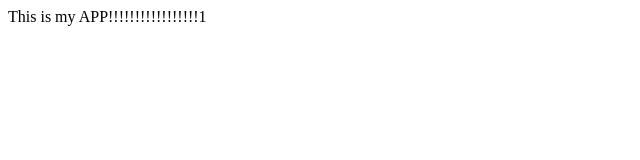
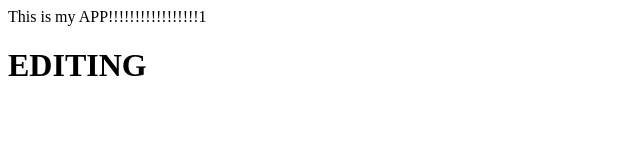
Before and after one commit to AjeetSingh02/git_tutorial, a plain HTML site: page index.html in a window 1280 px wide. Shown: the whole page, without its empty margins (0-640 px from the left). Drawn offline with Linux system fonts and the light colour scheme.

Commit message:
adding heading

```diff
--- a/index.html
+++ b/index.html
@@ -7,5 +7,7 @@
 
     <body>
         This is my APP!!!!!!!!!!!!!!!!!1
+        <br>
+        <h1>EDITING</h1>
     </body>
 </html>
```
